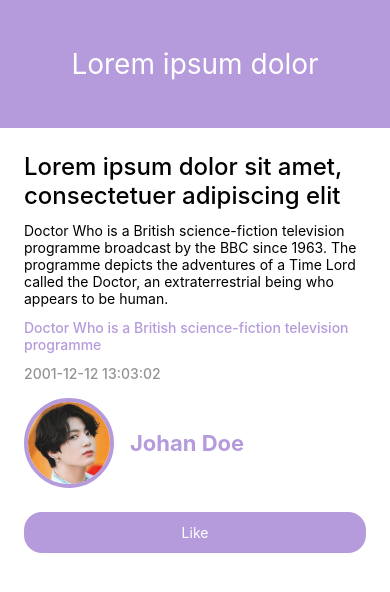
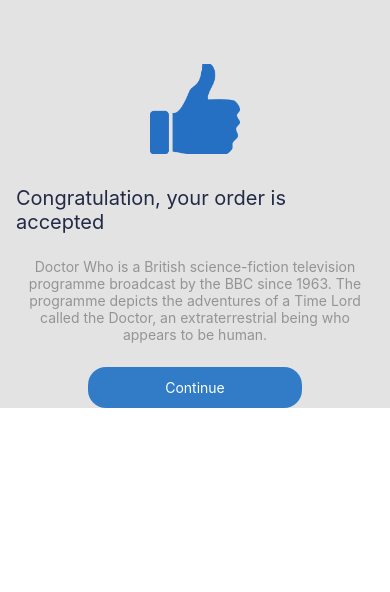
Before and after one commit to VeraKutyavina/react-native-project-1, a React Native app: screen / in a window 390 px wide. Shown: the top 592 px of the page. Built offline with nearby package versions, Linux system fonts and the light colour scheme.

Commit message:
add AcceptedOrder

```diff
--- a/App.tsx
+++ b/App.tsx
@@ -8,6 +8,7 @@ import UserCall from './components/UserCall';
 import Gallery from './components/Gallery';
 import ProductCard from './components/ProductCard';
 import Resume from "./components/Resume";
+import AcceptedOrder from "./components/AcceptedOrder";
 
 export default function App() {
   return (
@@ -18,7 +19,8 @@ export default function App() {
       {/*<UserProfile />*/}
       {/*<Gallery />*/}
       {/*<ProductCard />*/}
-      <Resume />
+      {/*<Resume />*/}
+      <AcceptedOrder />
     </View>
   );
 }
--- /dev/null
+++ b/components/AcceptedOrder/AcceptedOrder.tsx
@@ -0,0 +1,22 @@
+import React from 'react';
+import { Image, Text, TouchableOpacity, View } from 'react-native';
+import { styles } from './styles';
+
+const like = require('../../assets/like.png');
+
+const AcceptedOrder = () => {
+  return (
+    <View style={styles.container}>
+      <Image style={styles.like} source={like} />
+      <Text style={styles.title}>Congratulation, your order is accepted</Text>
+      <Text style={styles.text}>Doctor Who is a British science-fiction television programme broadcast by the BBC since 1963. The programme depicts the adventures of a Time Lord called the Doctor, an extraterrestrial being who appears to be human.</Text>
+      <TouchableOpacity style={styles.addButton}>
+        <Text style={styles.buttonText}>
+          Continue
+        </Text>
+      </TouchableOpacity>
+    </View>
+  )
+};
+
+export default AcceptedOrder;
--- /dev/null
+++ b/components/AcceptedOrder/index.ts
@@ -0,0 +1 @@
+export { default } from './AcceptedOrder';
--- /dev/null
+++ b/components/AcceptedOrder/styles.ts
@@ -0,0 +1,38 @@
+import { StyleSheet } from 'react-native';
+
+export const styles = StyleSheet.create({
+  container: {
+    height: '100%',
+    backgroundColor: '#e3e3e3',
+    paddingTop: 32,
+    paddingHorizontal: 16,
+    display: 'flex',
+    alignItems: 'center',
+  },
+  addButton: {
+    width: '60%',
+    padding: 12,
+    marginTop: 24,
+    display: 'flex',
+    alignItems: 'center',
+    backgroundColor: '#327cc7',
+    borderRadius: 18,
+  },
+  buttonText: {
+    color: 'white',
+  },
+  title: {
+    fontSize: 20,
+    color: '#222a46',
+  },
+  text: {
+    color: '#949494',
+    marginTop: 24,
+    textAlign: 'center',
+  },
+  like: {
+    height: 90,
+    width:  90,
+    marginVertical: 32,
+  }
+});
```
Also changed, not shown: assets/like.png (added).
